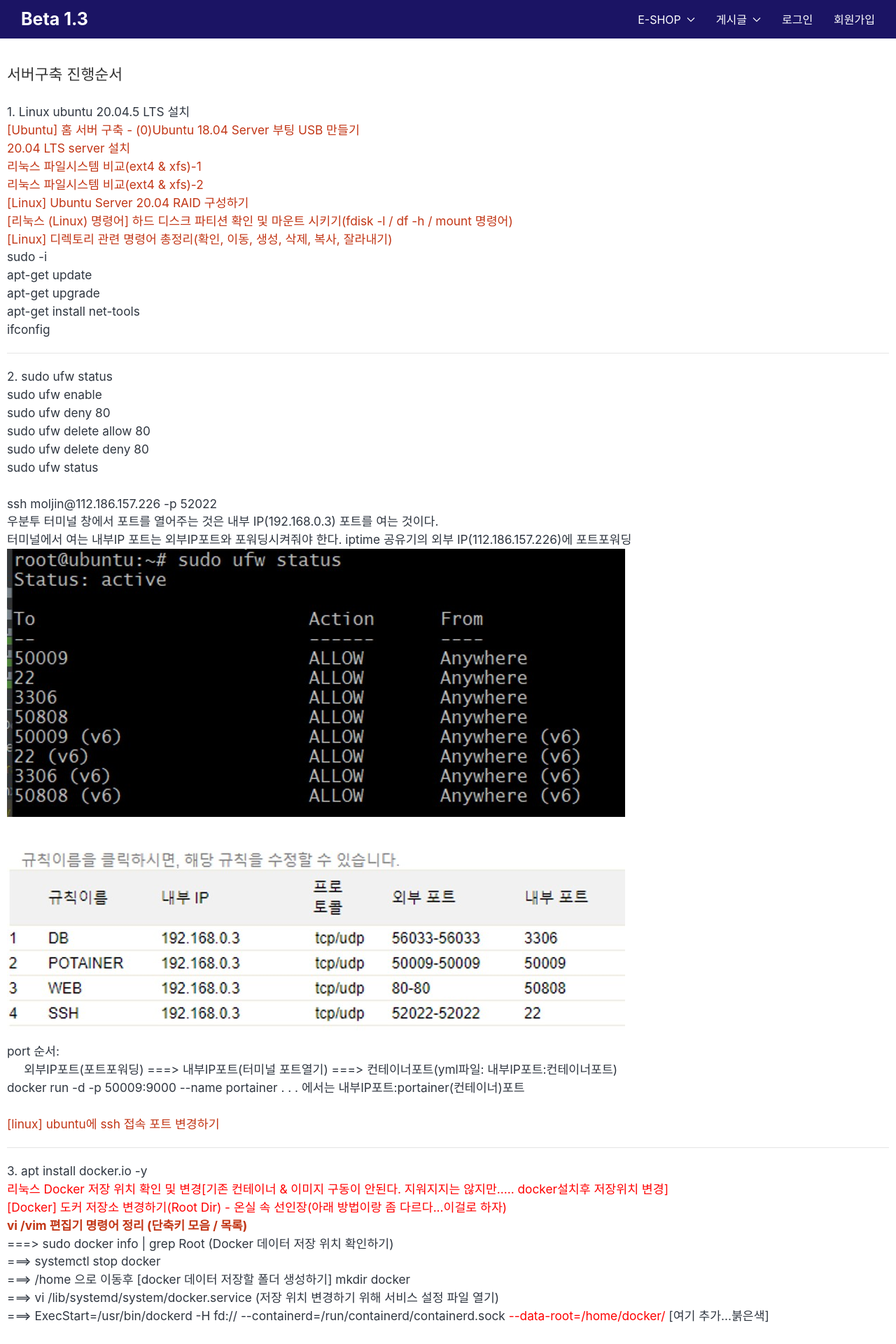
After one commit to moljin/flapro_1.4, a Flask app: page /server/dev in a window 1280 px wide. The commit adds this page. Shown: the top 1920 px of the page at 70% size. Run offline with Flask 3, Linux system fonts and the light colour scheme; data comes from the database, SQL or seed files in the repository; data that the repository does not hold is empty.

Commit message:
FDKproject0.5 extra page

```diff
--- a/www/commons/views.py
+++ b/www/commons/views.py
@@ -45,6 +45,24 @@ def main():
     # return render_template('commons/test.html')
     return render_template('commons/main.html')
     # return render_template('moreLoadTest.html')
+
+
+@common.route('/server/dev')
+def server():
+    return render_template('extra_page/server.html')
+
+
+@common.route('/extra/related/dev')
+def extra_dev():
+    if current_user.is_authenticated:
+        cart = Cart.query.filter_by(user_id=current_user.id, is_active=True).first()
+        orders = Order.query.filter_by(buyer_id=current_user.id).all()
+        if cart:
+            return render_template('extra_page/related_dev.html', cart=cart, orders=orders)
+        else:
+            return render_template('extra_page/related_dev.html', orders=orders)
+    else:
+        return render_template('extra_page/related_dev.html')
 
 
 sun_image_obj, image_path = "", ""
--- a/www/templates/commons/index.html
+++ b/www/templates/commons/index.html
@@ -27,6 +27,10 @@
 {% block content %}
     <section class="section-container main-width padding10">
         Index
+        <hr>
+        <a href="{{ url_for("commons.server") }}">서버 & 도커 구축 진행순서</a><br>
+        <a href="{{ url_for('commons.extra_dev') }}">개발중 참고한 페이지들</a><br>
+        <a href="{{ url_for("lottos.random_lotto") }}">로또 (시작은 랜덤)</a><br>
         <hr>
     </section>
 
--- /dev/null
+++ b/www/templates/extra_page/server.html
@@ -0,0 +1,129 @@
+{% extends "base.html" %}
+
+{% block title %}
+    SERVER
+{% endblock %}
+
+{% block head_css %}
+    <style>
+        a {color: #c23616}
+        a:hover {color: red}
+        .exam {max-width: 800px; margin: 10px auto 0; border: solid 1px gainsboro; border-radius: 10px; padding: 20px}
+    </style>
+{% endblock %}
+
+{% block content %}
+    <section class="section-container main-width padding10">
+        <div><br>
+            <h4>서버구축 진행순서</h4><br>
+            <p>1. Linux ubuntu 20.04.5 LTS 설치</p>
+            <a href="https://es2sun.tistory.com/242" target="_blank">[Ubuntu] 홈 서버 구축 - (0)Ubuntu 18.04 Server 부팅 USB 만들기</a> <br>
+            <a href="https://devjaewoo.tistory.com/40" target="_blank">20.04 LTS server 설치</a><br>
+            <a href="https://cishome.tistory.com/30" target="_blank">리눅스 파일시스템 비교(ext4 & xfs)-1</a> <br>
+            <a href="https://blog.naver.com/PostView.nhn?blogId=hymne&logNo=220976678541" target="_blank">리눅스 파일시스템 비교(ext4 & xfs)-2</a> <br>
+            <a href="https://devjaewoo.tistory.com/41">[Linux] Ubuntu Server 20.04 RAID 구성하기</a><br>
+            <a href="https://m.blog.naver.com/sw4r/221770538756" target="_blank">[리눅스 (Linux) 명령어] 하드 디스크 파티션 확인 및 마운트 시키기(fdisk -l / df -h / mount 명령어)</a><br>
+            <a href="https://coding-factory.tistory.com/500" target="_blank">[Linux] 디렉토리 관련 명령어 총정리(확인, 이동, 생성, 삭제, 복사, 잘라내기)</a><br>
+            sudo -i <br>
+            apt-get update <br>
+            apt-get upgrade <br>
+            apt-get install net-tools <br>
+            ifconfig <br>
+            <hr>
+            <p>2. sudo ufw status</p>
+            <p>sudo ufw enable</p>
+            sudo ufw deny 80<br>
+            sudo ufw delete allow 80<br>
+            sudo ufw delete deny 80<br>
+            sudo ufw status<br><br>
+            <p>ssh moljin@112.186.157.226 -p 52022</p>
+            <p>우분투 터미널 창에서 포트를 열어주는 것은 내부 IP(192.168.0.3) 포트를 여는 것이다.</p>
+            <p>터미널에서 여는 내부IP 포트는 외부IP포트와 포워딩시켜줘야 한다. iptime 공유기의 외부 IP(112.186.157.226)에 포트포워딩</p>
+            <p><img src="{{ url_for('static', filename='statics/images/port_allow.jpg') }}" alt=""></p>
+            <p>port 순서: </p>
+            <p>&nbsp;&nbsp;&nbsp;&nbsp;&nbsp;외부IP포트(포트포워딩) ===> 내부IP포트(터미널 포트열기) ===> 컨테이너포트(yml파일: 내부IP포트:컨테이너포트)</p>
+            <p>docker run -d -p 50009:9000 --name portainer . . . 에서는 내부IP포트:portainer(컨테이너)포트</p><br>
+            <p><a href="https://pinggoopark.tistory.com/156" target="_blank">[linux] ubuntu에 ssh 접속 포트 변경하기</a></p>
+            <hr>
+            <p>3. apt install docker.io -y</p>
+            <a style="color: red" href="https://tifferent.tistory.com/10" target="_blank">리눅스 Docker 저장 위치 확인 및 변경[기존 컨테이너 & 이미지 구동이 안된다. 지워지지는 않지만..... docker설치후 저장위치 변경]</a><br>
+            <a href="https://happylie.tistory.com/82" target="_blank" style="color: red">[Docker] 도커 저장소 변경하기(Root Dir) - 온실 속 선인장(아래 방법이랑 좀 다르다...이걸로 하자)</a><br>
+            <a href="https://iamfreeman.tistory.com/entry/vi-vim-%ED%8E%B8%EC%A7%91%EA%B8%B0-%EB%AA%85%EB%A0%B9%EC%96%B4-%EC%A0%95%EB%A6%AC-%EB%8B%A8%EC%B6%95%ED%82%A4-%EB%AA%A8%EC%9D%8C-%EB%AA%A9%EB%A1%9D" target="_blank" style="font-weight: bold">vi /vim 편집기 명령어 정리 (단축키 모음 / 목록)</a><br>
+            ===> sudo docker info | grep Root (Docker 데이터 저장 위치 확인하기) <br>
+            ===> systemctl stop docker<br>
+            ===> /home 으로 이동후 [docker 데이터 저장할 폴더 생성하기] mkdir docker <br>
+            ===> vi /lib/systemd/system/docker.service (저장 위치 변경하기 위해 서비스 설정 파일 열기) <br>
+            ===> ExecStart=/usr/bin/dockerd -H fd:// --containerd=/run/containerd/containerd.sock <span style="color: red">--data-root=/home/docker/</span> [여기 추가...붉은색]
+            <br><br>
+            ===> systemctl daemon-reload<br>
+            ===> systemctl stop docker<br>
+            ===> systemctl start docker<br>
+            ===> sudo docker info | grep Root<br><br>
+
+            docker volume create portainer_data <br>
+            docker run -d -p 50009:9000 --name portainer --restart=always -v /var/run/docker.sock:/var/run/docker.sock -v portainer_data:/data portainer/portainer-ce:latest <br>
+            docker restart portainer<br><br>
+
+            docker swarm init <br><br>
+
+
+            docker container ls<br>
+            docker rm -f portainer-container-ID<br><br>
+
+            docker images<br>
+            docker image rm portainer-image-ID<br><br>
+
+            docker volume ls<br>
+            docker volume rm portainer_data<br>
+            <hr>
+            <p>4. stack을 빌드하기전에. . . 반드시, FTP로 nginx.conf를 옮겨놔야 한다. </p>
+            <p>nginx container 빌드시에 컨테이너가 만들어지지 않는다.</p><br>
+            FDKproject0.1 <br>
+                 &nbsp;&nbsp;&nbsp;&nbsp;&nbsp;├── flask_www <br>
+                 &nbsp;&nbsp;&nbsp;&nbsp;&nbsp;│ ├── uwsgi.ini <br>
+                 &nbsp;&nbsp;&nbsp;&nbsp;&nbsp;│ ├── route <br>
+                 &nbsp;&nbsp;&nbsp;&nbsp;&nbsp;│ ├── apps . . .<br>
+                 &nbsp;&nbsp;&nbsp;&nbsp;&nbsp;│ ├── templates <br>
+                 &nbsp;&nbsp;&nbsp;&nbsp;&nbsp;│ ├── requirements.txt <br>
+                 &nbsp;&nbsp;&nbsp;&nbsp;&nbsp;│ └── Dockerfile <br>
+                 &nbsp;&nbsp;&nbsp;&nbsp;&nbsp;├── nginx <br>
+                 &nbsp;&nbsp;&nbsp;&nbsp;&nbsp;│ └── nginx.conf <br>
+                 &nbsp;&nbsp;&nbsp;&nbsp;&nbsp;├── docker-stack.yml <br>
+                 &nbsp;&nbsp;&nbsp;&nbsp;&nbsp;├── app.py <br>
+                 &nbsp;&nbsp;&nbsp;&nbsp;&nbsp;└── venv <br><br>
+            pip install gunicorn 빼먹지 말라<br>
+            pip freeze > requirements.txt <br>
+            pip freeze > flask_www/requirements.txt<br>
+            <hr>
+            <p>5. stack 빌드 후에 받드시 db migrate!!!</p>
+            <p>docker exec -it [flask app container ID] /bin/bash 로 플라스크 앱 컨테이너 내로 진입</p>
+            <p>flask db init ===> flask db migrate ===> flask db upgrade 시행</p>
+            (위와 같은 명령: docker exec [app 혹은 container ID] flask db init/migrate/upgrade)<br><br>
+            docker logs -t flask_www(app 혹은 container ID)<br>
+            docker logs -tf flask_www(app 혹은 container ID)<br>
+
+            <p></p>
+            <p></p>
+            <p></p>
+            <p></p>
+            <p></p>
+        </div>
+        <hr>
+        <a href="https://www.yougetsignal.com/tools/open-ports/">해당 IP의 포트 open check Site</a><br>
+        <a href="https://www.lesstif.com/gitbook/git-ssh-22-17105551.html" target="_blank">git + ssh 연계시 22 번 포트가 아닌 다른 포트 사용할 경우 앞에 ssh:// 를 적고 id@host:포트번호를 적어줌</a><br>
+        <div>
+            <p></p>
+        </div>
+        <hr>
+
+        <div>
+            <p></p>
+        </div>
+        <hr>
+
+        <div>
+            <p></p>
+        </div>
+        <hr>
+    </section>
+{% endblock %}
```
Also changed, not shown: www/templates/extra_page/related_dev.html (added, +139 -0 lines), www/static/statics/images/port_allow.jpg (added).
